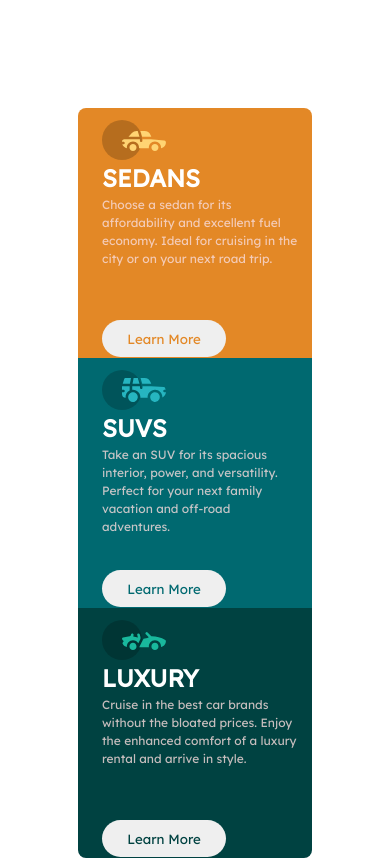
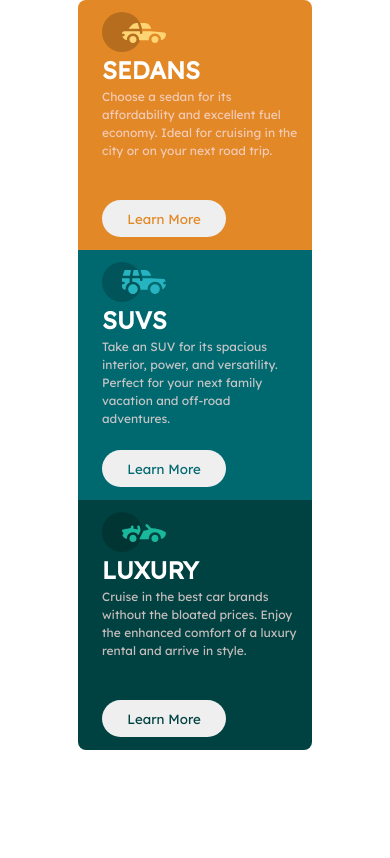
Before and after one commit to Frozennn/3-column-preview-card, a plain HTML site: page index.html in a window 390 px wide. Drawn offline with Linux system fonts and the light colour scheme.

Commit message:
Update styles.css

```diff
--- a/styles.css
+++ b/styles.css
@@ -16,13 +16,15 @@ body {
   font-family: "Lexend Deca", sans-serif;
   min-height: 100vh;
   display: flex;
-  justify-content: center;
+  /* justify-content: center; */
   align-items: center;
 }
 
 .main-container {
   display: flex;
-  justify-content: center;
+  /* justify-content: center; */
+  margin: 0 auto;
+
   width: 60%;
 }
 
@@ -143,8 +145,8 @@ h1 {
     margin-top: 0rem;
   }
 
-  .main-container {
-    margin-top: 9rem;
+  body {
+    align-items: flex-start;
   }
 
   .info-text {
@@ -153,7 +155,7 @@ h1 {
   }
 
   .btn {
-    margin-top: 2rem;
+    margin: 1rem 0;
   }
 
   .card {
```
